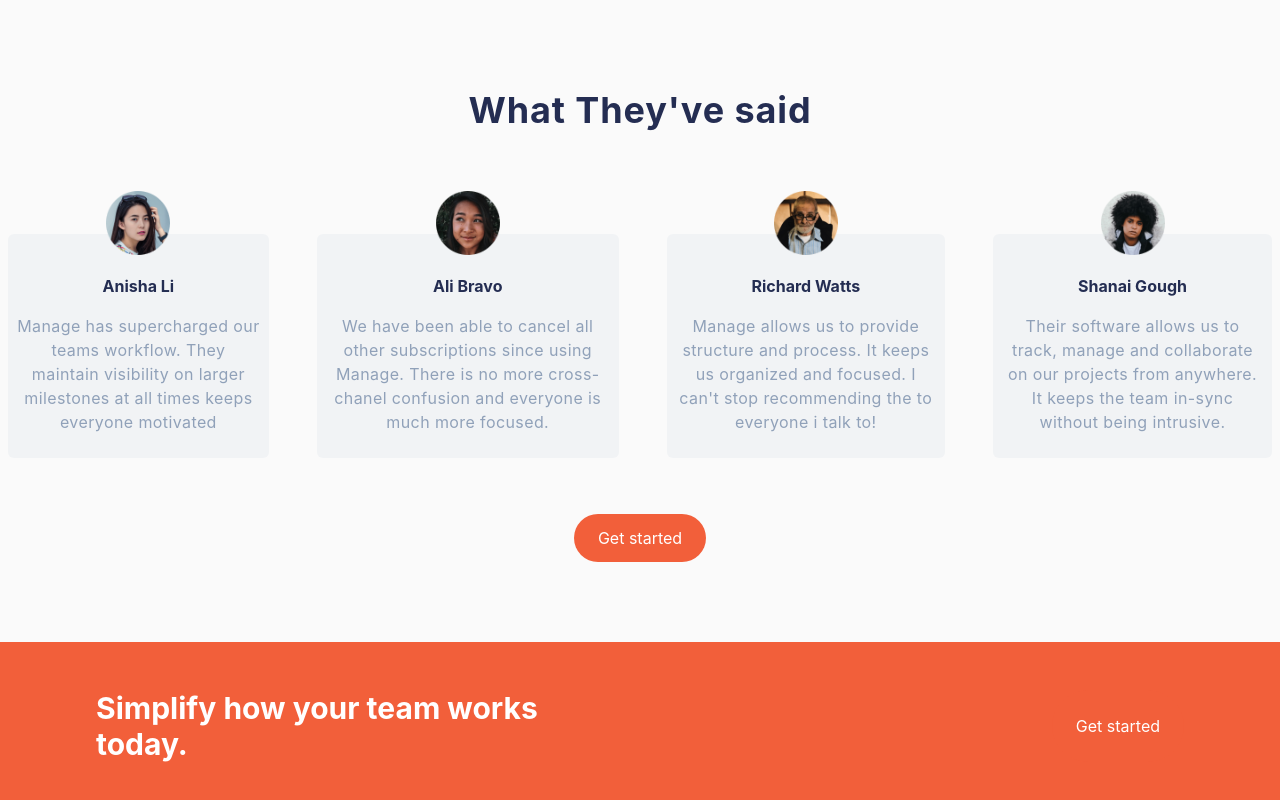
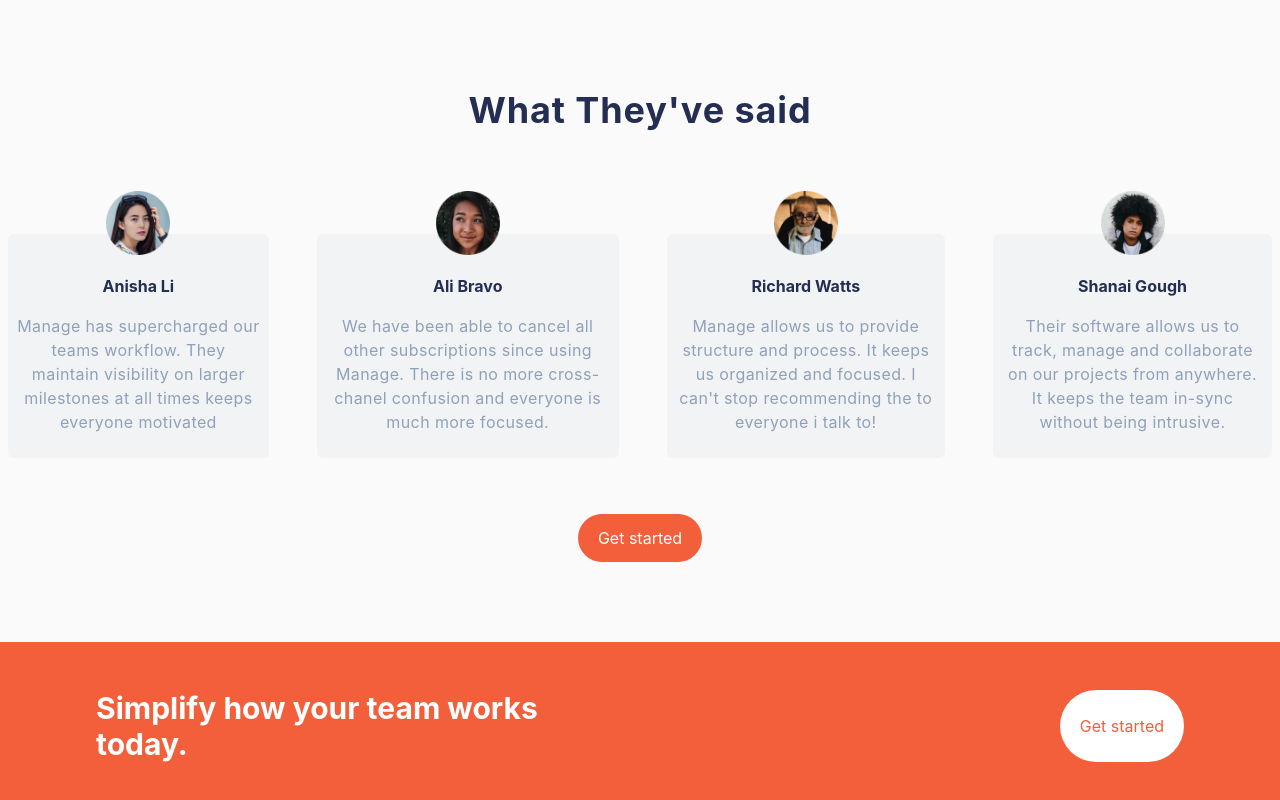
Before and after one commit to jawad-mwadama/manage-landing-page, a React (Vite) app: page / in a window 1280 px wide. Shown: the part 1232-2032 px from the top of the page. Built offline with nearby package versions, Linux system fonts and the light colour scheme.

Commit message:
added button variants

```diff
--- a/src/Ui/Button.tsx
+++ b/src/Ui/Button.tsx
@@ -1,9 +1,24 @@
-export default function Button() {
+type Variant = "primary" | "secondary";
+
+interface Variants {
+  primary: string;
+  secondary: string;
+}
+
+interface ButtonProps {
+  variant?: Variant;
+}
+
+export default function Button({ variant = "primary" }: ButtonProps) {
   const base =
-    "hover cursor-pointer rounded-full bg-orange-400 px-6 py-3 text-white duration-300 ease-in-out hover:scale-90";
+    "hover cursor-pointer rounded-full px-5 py-3 duration-300 ease-in-out hover:scale-90";
 
+  const variants: Variants = {
+    primary: "bg-orange-400 text-white",
+    secondary: "bg-white text-orange-400 ",
+  };
   return (
-    <button className={`${base}`}>
+    <button className={`${base} ${variants[variant]}`}>
       <span>Get started</span>
     </button>
   );
--- a/src/components/CallToAction/Cta.tsx
+++ b/src/components/CallToAction/Cta.tsx
@@ -7,7 +7,7 @@ export default function Cta() {
         <h3 className="mb-8 max-w-md text-3xl font-bold text-white sm:mb-0">
           Simplify how your team works today.
         </h3>
-        <Button />
+        <Button variant="secondary" />
       </div>
     </div>
   );
```
